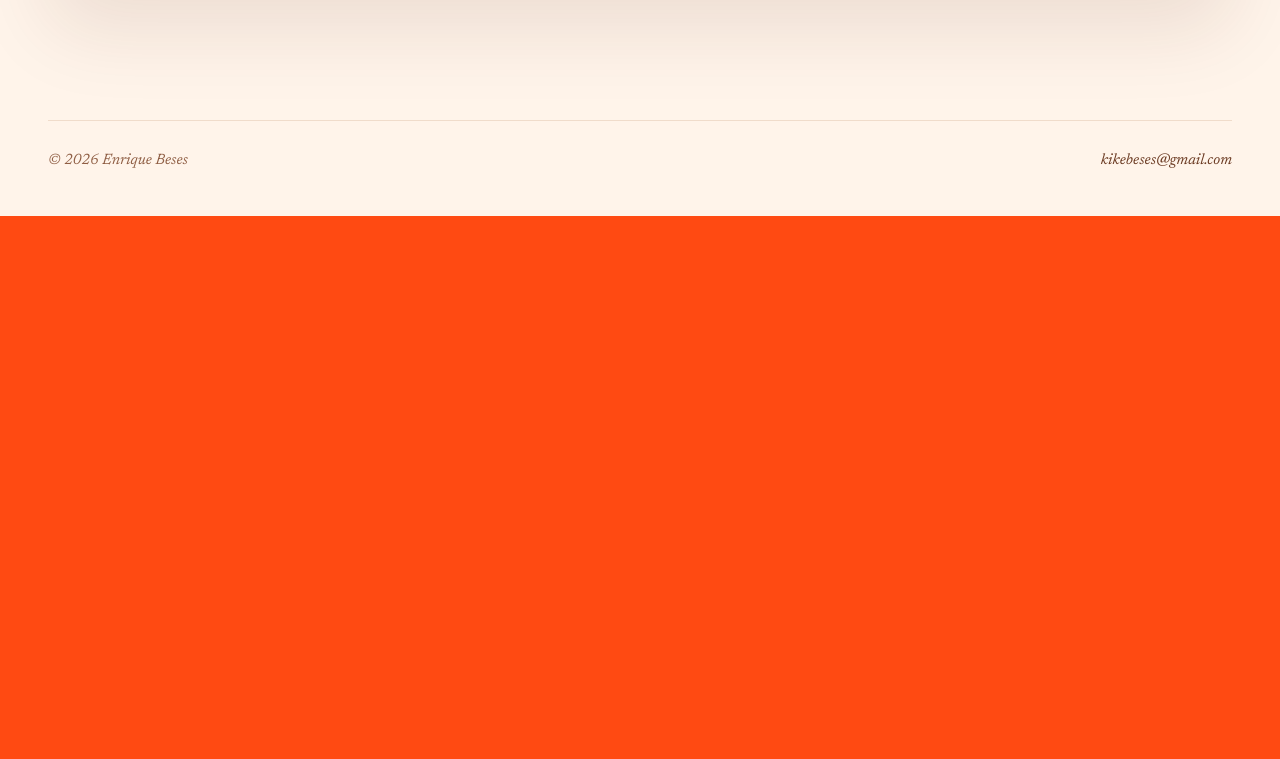
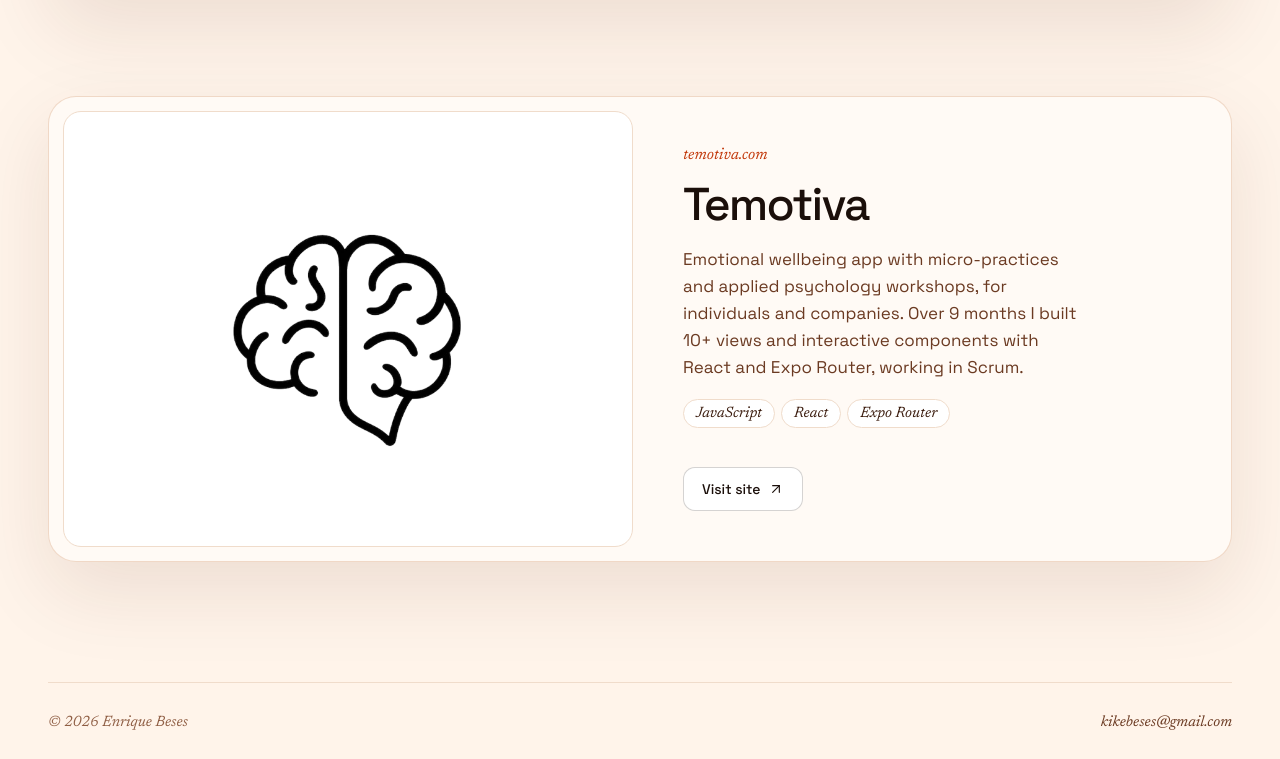
Before and after one commit to kikebeses/portfolio, a React (Vite) app: page / in a window 1280 px wide. Shown: the part 3565-4324 px from the top of the page. Before the commit the page ends 3781 px from the top, so only its background shows below. Built offline with nearby package versions, Linux system fonts and the light colour scheme.

Commit message:
feat(projects): añade Temotiva a los proyectos

```diff
--- a/src/data/projects.ts
+++ b/src/data/projects.ts
@@ -1,4 +1,5 @@
 import bemadentLogo from '../assets/projects/bemadent-logo.svg'
+import temotivaLogo from '../assets/projects/temotiva-logo.webp'
 import type { Project } from '../types/project'
 
 export const projects: Project[] = [
@@ -17,4 +18,19 @@ export const projects: Project[] = [
       alt: { es: 'Logo de Bemadent', en: 'Bemadent logo' },
     },
   },
+  {
+    id: 'temotiva',
+    title: { es: 'Temotiva', en: 'Temotiva' },
+    description: {
+      es: 'App de bienestar emocional con microprácticas y talleres de psicología aplicada, para personas y empresas. Durante 9 meses desarrollé más de 10 vistas y componentes interactivos con React y Expo Router, trabajando con Scrum.',
+      en: 'Emotional wellbeing app with micro-practices and applied psychology workshops, for individuals and companies. Over 9 months I built 10+ views and interactive components with React and Expo Router, working in Scrum.',
+    },
+    url: 'https://temotiva.com',
+    technologies: ['JavaScript', 'React', 'Expo Router'],
+    image: {
+      kind: 'logo',
+      src: temotivaLogo,
+      alt: { es: 'Logo de Temotiva', en: 'Temotiva logo' },
+    },
+  },
 ]
```
Also changed, not shown: src/assets/projects/temotiva-logo.webp (added).
